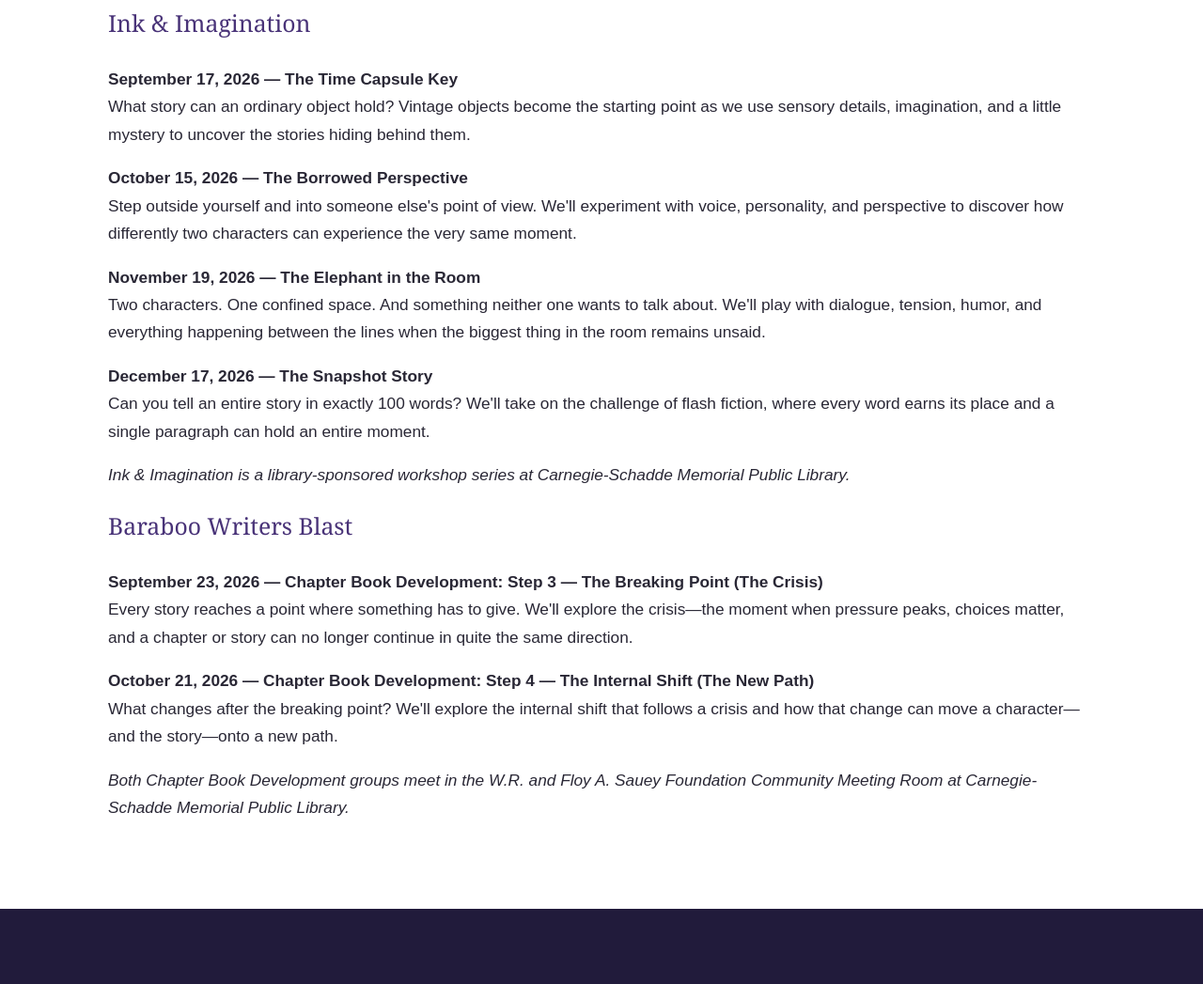
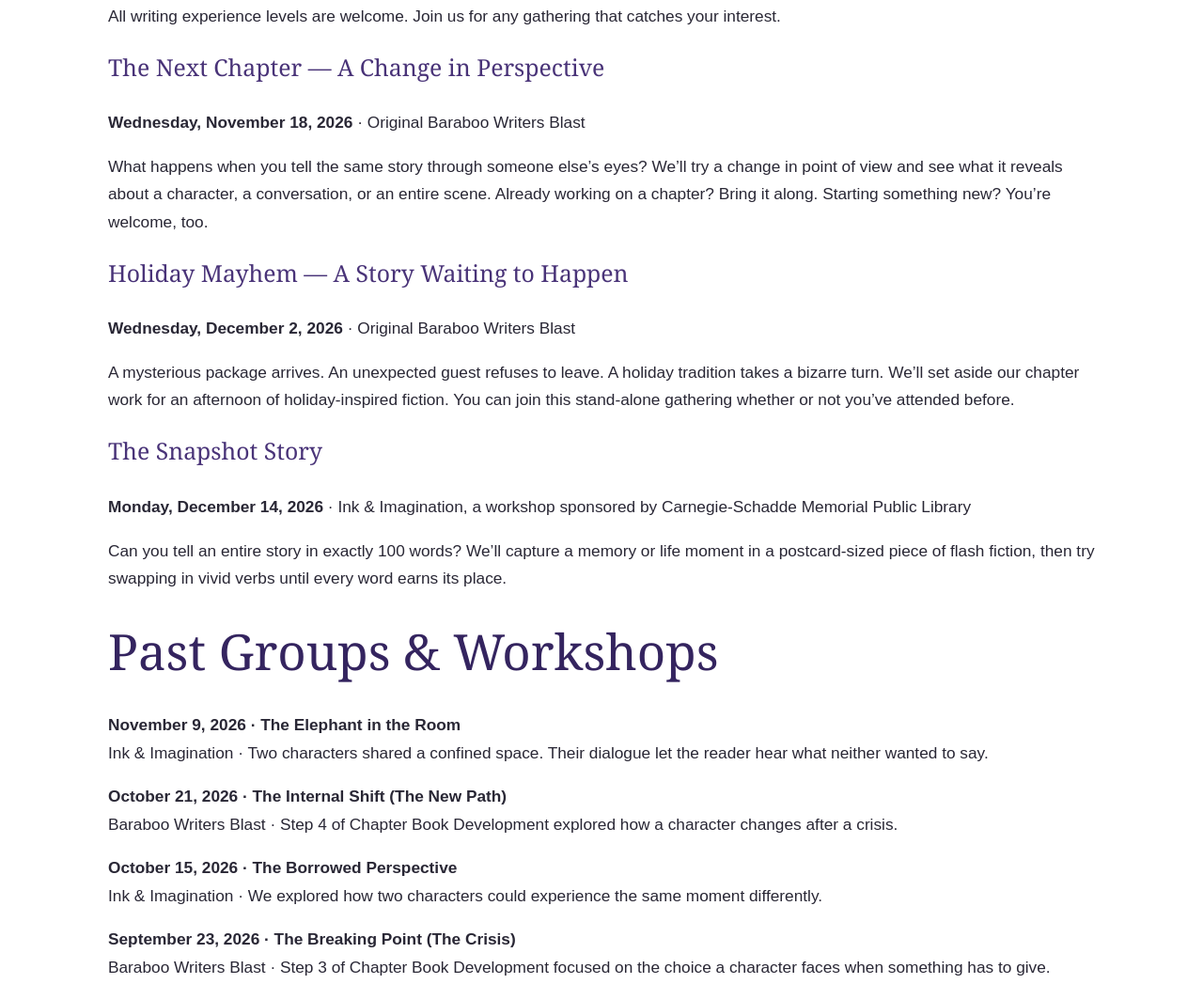
Before and after one commit to windylynnwarren/windylynnwarren.github.io, a plain HTML site: page index.html in a window 1280 px wide. Shown: the part 2490-3537 px from the top of the page at 94% size. Drawn offline with Linux system fonts and the light colour scheme.

Commit message:
Refresh upcoming writing gatherings and archive completed workshops

```diff
--- a/index.html
+++ b/index.html
@@ -417,63 +417,27 @@
       they belong in the room.
     </p>
 
-    <h2>Upcoming Groups & Workshops</h2>
+    <h2 id="upcoming">Upcoming Groups &amp; Workshops</h2>
+    <p>All writing experience levels are welcome. Join us for any gathering that catches your interest.</p>
 
-    <h3>Ink & Imagination</h3>
+    <h3>The Next Chapter — A Change in Perspective</h3>
+    <p><strong><time datetime="2026-11-18">Wednesday, November 18, 2026</time></strong> · Original Baraboo Writers Blast</p>
+    <p>What happens when you tell the same story through someone else’s eyes? We’ll try a change in point of view and see what it reveals about a character, a conversation, or an entire scene. Already working on a chapter? Bring it along. Starting something new? You’re welcome, too.</p>
 
-    <p>
-      <strong>September 17, 2026 — The Time Capsule Key</strong><br>
-      What story can an ordinary object hold? Vintage objects become the starting
-      point as we use sensory details, imagination, and a little mystery to uncover
-      the stories hiding behind them.
-    </p>
+    <h3>Holiday Mayhem — A Story Waiting to Happen</h3>
+    <p><strong><time datetime="2026-12-02">Wednesday, December 2, 2026</time></strong> · Original Baraboo Writers Blast</p>
+    <p>A mysterious package arrives. An unexpected guest refuses to leave. A holiday tradition takes a bizarre turn. We’ll set aside our chapter work for an afternoon of holiday-inspired fiction. You can join this stand-alone gathering whether or not you’ve attended before.</p>
 
-    <p>
-      <strong>October 15, 2026 — The Borrowed Perspective</strong><br>
-      Step outside yourself and into someone else's point of view. We'll experiment
-      with voice, personality, and perspective to discover how differently two
-      characters can experience the very same moment.
-    </p>
+    <h3>The Snapshot Story</h3>
+    <p><strong><time datetime="2026-12-14">Monday, December 14, 2026</time></strong> · Ink &amp; Imagination, a workshop sponsored by Carnegie-Schadde Memorial Public Library</p>
+    <p>Can you tell an entire story in exactly 100 words? We’ll capture a memory or life moment in a postcard-sized piece of flash fiction, then try swapping in vivid verbs until every word earns its place.</p>
 
-    <p>
-      <strong>November 19, 2026 — The Elephant in the Room</strong><br>
-      Two characters. One confined space. And something neither one wants to talk
-      about. We'll play with dialogue, tension, humor, and everything happening
-      between the lines when the biggest thing in the room remains unsaid.
-    </p>
-
-    <p>
-      <strong>December 17, 2026 — The Snapshot Story</strong><br>
-      Can you tell an entire story in exactly 100 words? We'll take on the challenge
-      of flash fiction, where every word earns its place and a single paragraph can
-      hold an entire moment.
-    </p>
-
-    <p>
-      <em>Ink & Imagination is a library-sponsored workshop series at
-      Carnegie-Schadde Memorial Public Library.</em>
-    </p>
-
-    <h3>Baraboo Writers Blast</h3>
-
-    <p>
-      <strong>September 23, 2026 — Chapter Book Development: Step 3 — The Breaking Point (The Crisis)</strong><br>
-      Every story reaches a point where something has to give. We'll explore the
-      crisis—the moment when pressure peaks, choices matter, and a chapter or story
-      can no longer continue in quite the same direction.
-    </p>
-
-    <p>
-      <strong>October 21, 2026 — Chapter Book Development: Step 4 — The Internal Shift (The New Path)</strong><br>
-      What changes after the breaking point? We'll explore the internal shift that
-      follows a crisis and how that change can move a character—and the story—onto
-      a new path.
-    </p>
-
-    <p>
-      <em>Both Chapter Book Development groups meet in the W.R. and Floy A. Sauey
-      Foundation Community Meeting Room at Carnegie-Schadde Memorial Public Library.</em>
-    </p>
+    <h2 id="past-workshops">Past Groups &amp; Workshops</h2>
+    <p><strong>November 9, 2026 · The Elephant in the Room</strong><br>Ink &amp; Imagination · Two characters shared a confined space. Their dialogue let the reader hear what neither wanted to say.</p>
+    <p><strong>October 21, 2026 · The Internal Shift (The New Path)</strong><br>Baraboo Writers Blast · Step 4 of Chapter Book Development explored how a character changes after a crisis.</p>
+    <p><strong>October 15, 2026 · The Borrowed Perspective</strong><br>Ink &amp; Imagination · We explored how two characters could experience the same moment differently.</p>
+    <p><strong>September 23, 2026 · The Breaking Point (The Crisis)</strong><br>Baraboo Writers Blast · Step 3 of Chapter Book Development focused on the choice a character faces when something has to give.</p>
+    <p><strong>September 17, 2026 · The Time Capsule Key</strong><br>Ink &amp; Imagination · Vintage objects became starting points for stories through sensory detail, imagination, and mystery.</p>
 
   </div>
 </section>
```
